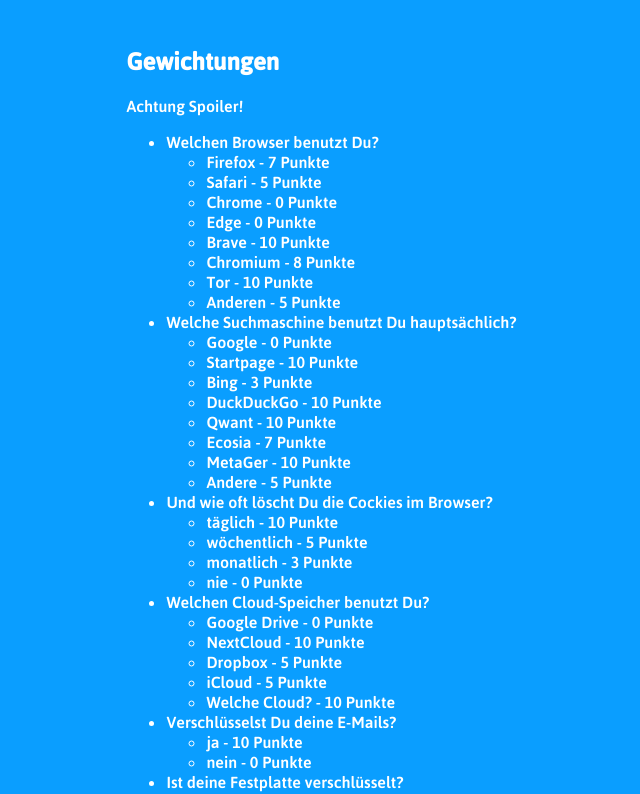
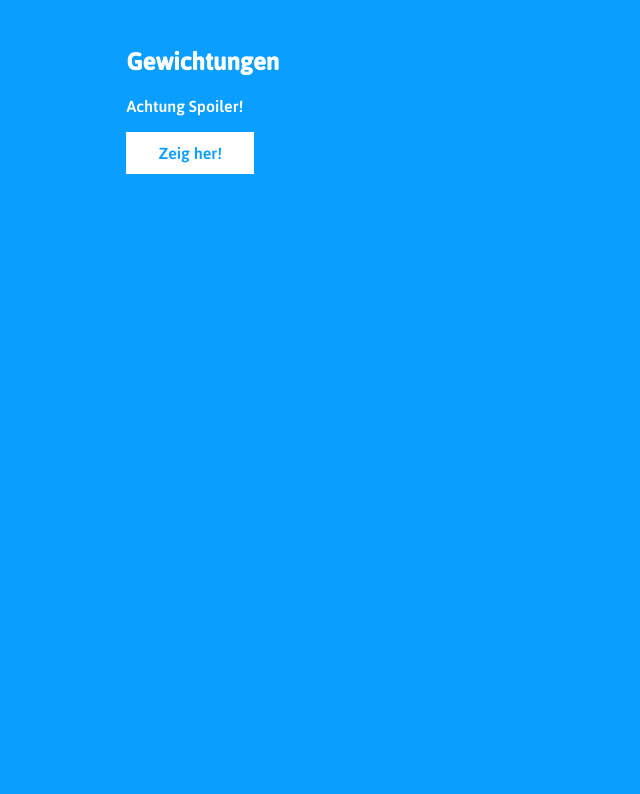
Before and after one commit to poetaster/datenscham, a Vue app: page /#/quiz in a window 1280 px wide. Shown: the part 1820-2614 px from the top of the page, without its empty margins (106-746 px from the left). After the commit the page ends 1994 px from the top, so only its background shows below. Built offline with nearby package versions, Linux system fonts and the light colour scheme.

Commit message:
fix typo, hide spoilers

```diff
--- a/src/components/Spoiler.vue
+++ b/src/components/Spoiler.vue
@@ -3,7 +3,11 @@
     <section id="spiler"  class="spoiler">
       <h2>Gewichtungen</h2>
       <p>Achtung Spoiler!</p>
-      <template>
+      <button @click="toggleSpoiler" class="spoiler-btn">Zeig her!</button>
+      <transition
+        name="slide-top"
+        mode="out-in">
+        <template v-if="showSpoiler">
           <ul>
             <li v-for="q in questions">
               {{q.title}}
@@ -13,6 +17,7 @@
             </li>
           </ul>
         </template>
+      </transition>
     </section>
   </aside>
 </template>
@@ -22,7 +27,13 @@
    name: 'AppSpoiler',
    data() {
      return {
-       questions
+       questions,
+       showSpoiler: false
+     }
+   },
+   methods: {
+     toggleSpoiler() {
+       this.showSpoiler = !this.showSpoiler
      }
    }
  }
@@ -32,4 +43,33 @@
    margin-top: 5rem;
    scroll-margin-top: 5rem;
  }
+ .spoiler-btn {
+   background-color: var(--copy);
+   color: var(--primary-color);
+   padding: 0.7em 2rem;
+   border: none;
+   font: inherit;
+   cursor: pointer;
+   transition: transform 200ms ease-in-out;
+ }
+ .spoiler-btn:active,
+ .spoiler-btn:hover {
+   transform: scale(0.95)
+ }
+
+ .slide-top-enter-active,
+ .slide-top-leave-active {
+   transition: all .75s cubic-bezier(.55,0,.1,1);
+ }
+
+ .slide-top-enter {
+   opacity: 0;
+   -webkit-transform: translate(0, 100px);
+   transform: translate(0, 100px);
+ }
+ .slide-top-leave-active {
+   opacity: 0;
+   -webkit-transform: translate(0, 100px);
+   transform: translate(0, 100px);
+ }
 </style>
--- a/src/data/questions.json
+++ b/src/data/questions.json
@@ -78,7 +78,7 @@
             { "text": "Signal", "score": 10.01 },
             { "text": "Telegram", "score": 4 },
             { "text": "Facebook Messenger", "score": 0 },
-            { "text": "Threma", "score": 10.02 },
+            { "text": "Threema", "score": 10.02 },
             { "text": "Andere", "score": 5 }
         ],
         "footnote": "Es gibt Messenger, die sind sicher verschlüsselt und speichern so gut wie keine Daten von dir. Es gibt welche, die sind zwar verschlüsselt, doch sie werten deine Metadaten aus, also wen du kennst und wie oft und wie lange du mit wem kommunizierst. Und es gibt Messenger, die dir nicht mal standardmäßig Ende-zu-Ende-verschlüsselte Kommunikation ermöglichen. Informier dich <a href=\"https://netzpolitik.org/2018/kleines-einmaleins-der-digitalen-selbstverteidigung/#Messenger\">hier</a> welche Möglichkeiten Du hast, dich besser zu schützen."
```
Lines whose indentation alone changed are shown as unchanged.
